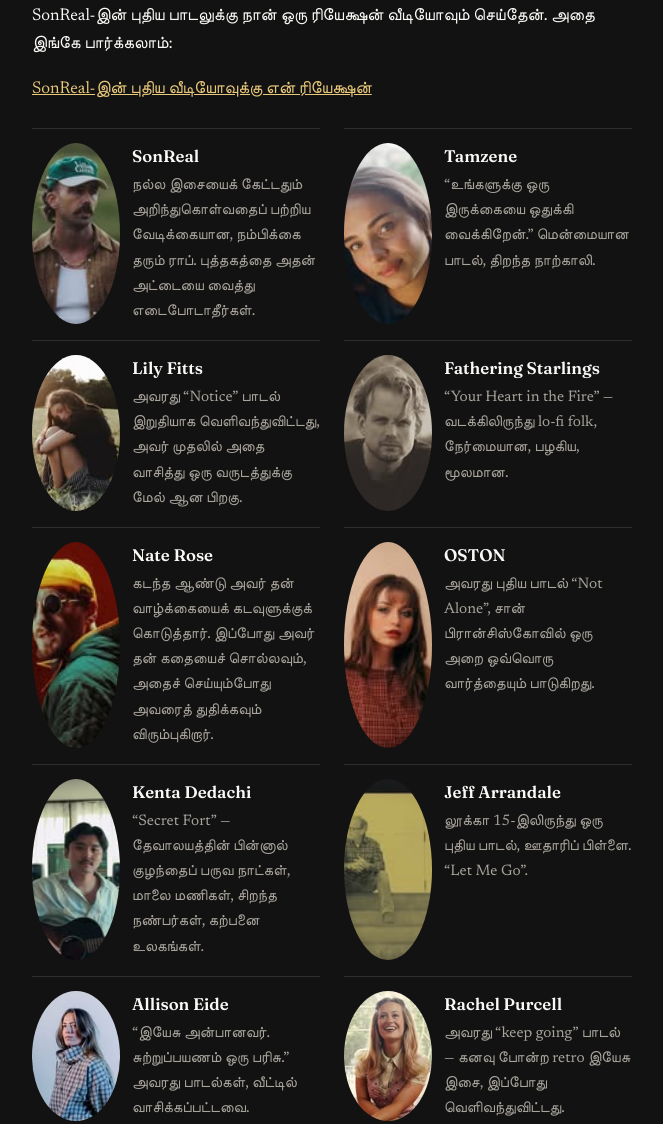
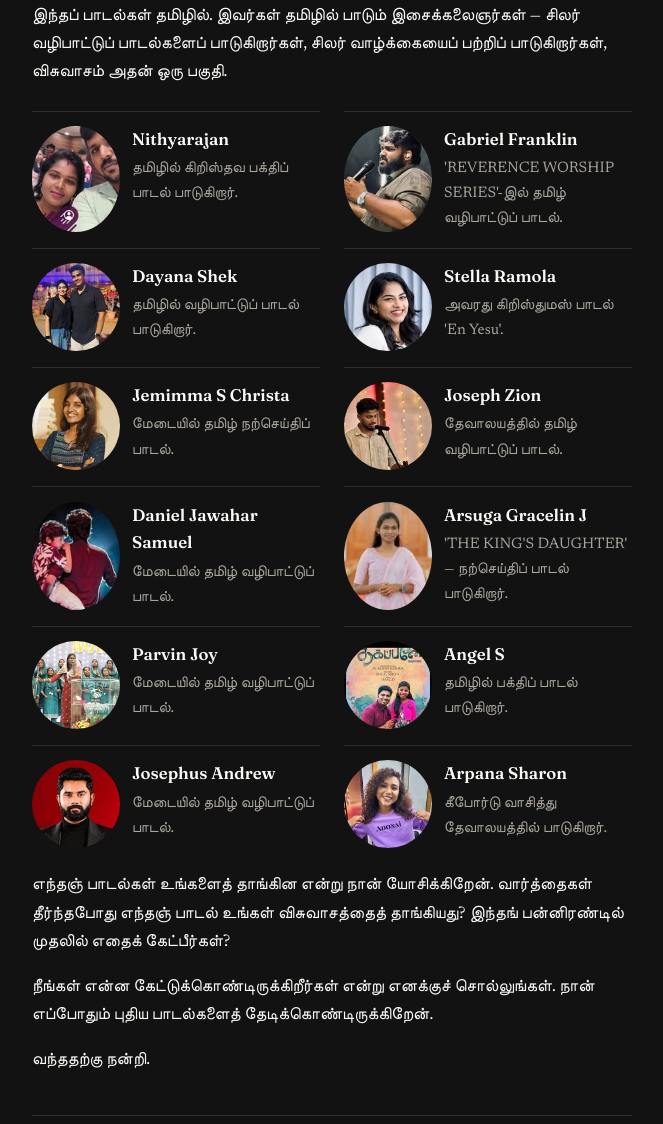
Before and after one commit to streamjonathan/jonathanmccallum-ta, an Eleventy site: page content/posts/2026-11-23-music-and-faith.md in a window 1280 px wide. Shown: the part 720-1844 px from the top of the page, without its empty margins (308-971 px from the left). Built offline with nearby package versions, Linux system fonts and the light colour scheme; Eleventy itself is replaced by a stand-in of ours; files that its build step writes are made by us from their sources.

Commit message:
Music and Faith: Tamil musicians (12 verified)

```diff
--- a/content/posts/2026-11-23-music-and-faith.md
+++ b/content/posts/2026-11-23-music-and-faith.md
@@ -3,7 +3,7 @@ title: "இசையும் விசுவாசமும்"
 date: 2026-11-23
 slug: music-and-faith
 draft: false
-shareImage: /images/music-faith/sonreal.jpg
+shareImage: /images/music-faith/nithivijimusics_official.jpg
 ---
 
 Instagram-இல் இசைக்கலைஞர்களைக் கேட்பதில் நான் நிறைய நேரம் செலவிடுகிறேன். சமீபத்தில் நான் கேட்டுக்கொண்டிருப்பவர்களில் சிலர் இவர்கள்.
@@ -14,70 +14,68 @@ Instagram-இல் இசைக்கலைஞர்களைக் கேட
 
 அவர்கள் எல்லோரும் வழிபாட்டுப் பாடல்களைப் பாடவில்லை. அவர்களில் பெரும்பாலோர் வாழ்க்கையைப் பற்றி மட்டுமே பாடுகிறார்கள், விசுவாசம் அதன் ஒரு பகுதி. அதுதான் எனக்கு அவர்களிடம் பிடித்திருக்கிறது. Instagram-இல் பாடலைப் பார்க்க ஒரு அட்டையைத் தட்டுங்கள்.
 
-SonReal-இன் புதிய பாடலுக்கு நான் ஒரு ரியேக்ஷன் வீடியோவும் செய்தேன். அதை இங்கே பார்க்கலாம்:
-
-[SonReal-இன் புதிய வீடியோவுக்கு என் ரியேக்ஷன்](https://www.youtube.com/shorts/wePjZMr6beE)
+இந்தப் பாடல்கள் தமிழில். இவர்கள் தமிழில் பாடும் இசைக்கலைஞர்கள் — சிலர் வழிபாட்டுப் பாடல்களைப் பாடுகிறார்கள், சிலர் வாழ்க்கையைப் பற்றிப் பாடுகிறார்கள், விசுவாசம் அதன் ஒரு பகுதி.
 
 <div class="ig-grid">
-<a class="ig-card" href="https://www.instagram.com/reel/DgBgmKwB84s/" target="_blank" rel="noopener">
-<img class="ig-card__img" src="/images/music-faith/sonreal.jpg" alt="SonReal" loading="lazy" width="150" height="150">
-<span class="ig-card__text"><span class="ig-card__name">SonReal</span>
-<span class="ig-card__note">நல்ல இசையைக் கேட்டதும் அறிந்துகொள்வதைப் பற்றிய வேடிக்கையான, நம்பிக்கை தரும் ராப். புத்தகத்தை அதன் அட்டையை வைத்து எடைபோடாதீர்கள்.</span></span>
+<a class="ig-card" href="https://www.instagram.com/reel/DYuk6L4SUWV/" target="_blank" rel="noopener">
+<img class="ig-card__img" src="/images/music-faith/nithivijimusics_official.jpg" alt="Nithyarajan" loading="lazy" width="150" height="150">
+<span class="ig-card__text"><span class="ig-card__name">Nithyarajan</span>
+<span class="ig-card__note">தமிழில் கிறிஸ்தவ பக்திப் பாடல் பாடுகிறார்.</span></span>
 </a>
-<a class="ig-card" href="https://www.instagram.com/reel/DgDnpYFAUjr/" target="_blank" rel="noopener">
-<img class="ig-card__img" src="/images/music-faith/tamzene.jpg" alt="Tamzene" loading="lazy" width="150" height="150">
-<span class="ig-card__text"><span class="ig-card__name">Tamzene</span>
-<span class="ig-card__note">“உங்களுக்கு ஒரு இருக்கையை ஒதுக்கி வைக்கிறேன்.” மென்மையான பாடல், திறந்த நாற்காலி.</span></span>
+<a class="ig-card" href="https://www.instagram.com/reel/DcyPqlrsii6/" target="_blank" rel="noopener">
+<img class="ig-card__img" src="/images/music-faith/gabrielfranklinofficial.jpg" alt="Gabriel Franklin" loading="lazy" width="150" height="150">
+<span class="ig-card__text"><span class="ig-card__name">Gabriel Franklin</span>
+<span class="ig-card__note">'REVERENCE WORSHIP SERIES'-இல் தமிழ் வழிபாட்டுப் பாடல்.</span></span>
 </a>
-<a class="ig-card" href="https://www.instagram.com/reel/Df5X6L3K-3W/" target="_blank" rel="noopener">
-<img class="ig-card__img" src="/images/music-faith/lilyfittsmusic.jpg" alt="Lily Fitts" loading="lazy" width="150" height="150">
-<span class="ig-card__text"><span class="ig-card__name">Lily Fitts</span>
-<span class="ig-card__note">அவரது “Notice” பாடல் இறுதியாக வெளிவந்துவிட்டது, அவர் முதலில் அதை வாசித்து ஒரு வருடத்துக்கு மேல் ஆன பிறகு.</span></span>
+<a class="ig-card" href="https://www.instagram.com/reel/DX-wpZURJas/" target="_blank" rel="noopener">
+<img class="ig-card__img" src="/images/music-faith/dayanashek_official.jpg" alt="Dayana Shek" loading="lazy" width="150" height="150">
+<span class="ig-card__text"><span class="ig-card__name">Dayana Shek</span>
+<span class="ig-card__note">தமிழில் வழிபாட்டுப் பாடல் பாடுகிறார்.</span></span>
 </a>
-<a class="ig-card" href="https://www.instagram.com/reel/DgE-ybeI6ko/" target="_blank" rel="noopener">
-<img class="ig-card__img" src="/images/music-faith/fatheringstarlings.jpg" alt="Fathering Starlings" loading="lazy" width="150" height="150">
-<span class="ig-card__text"><span class="ig-card__name">Fathering Starlings</span>
-<span class="ig-card__note">“Your Heart in the Fire” — வடக்கிலிருந்து lo-fi folk, நேர்மையான, பழகிய, மூலமான.</span></span>
+<a class="ig-card" href="https://www.instagram.com/reel/DSMCwGfEvsx/" target="_blank" rel="noopener">
+<img class="ig-card__img" src="/images/music-faith/stellazlife.jpg" alt="Stella Ramola" loading="lazy" width="150" height="150">
+<span class="ig-card__text"><span class="ig-card__name">Stella Ramola</span>
+<span class="ig-card__note">அவரது கிறிஸ்துமஸ் பாடல் 'En Yesu'.</span></span>
 </a>
-<a class="ig-card" href="https://www.instagram.com/reel/DfkSMZhpium/" target="_blank" rel="noopener">
-<img class="ig-card__img" src="/images/music-faith/naterosemusic.jpg" alt="Nate Rose" loading="lazy" width="150" height="150">
-<span class="ig-card__text"><span class="ig-card__name">Nate Rose</span>
-<span class="ig-card__note">கடந்த ஆண்டு அவர் தன் வாழ்க்கையைக் கடவுளுக்குக் கொடுத்தார். இப்போது அவர் தன் கதையைச் சொல்லவும், அதைச் செய்யும்போது அவரைத் துதிக்கவும் விரும்புகிறார்.</span></span>
+<a class="ig-card" href="https://www.instagram.com/reel/DXCXg7ikQto/" target="_blank" rel="noopener">
+<img class="ig-card__img" src="/images/music-faith/jemimmaschrista.jpg" alt="Jemimma S Christa" loading="lazy" width="150" height="150">
+<span class="ig-card__text"><span class="ig-card__name">Jemimma S Christa</span>
+<span class="ig-card__note">மேடையில் தமிழ் நற்செய்திப் பாடல்.</span></span>
 </a>
-<a class="ig-card" href="https://www.instagram.com/p/DgBMyeNkkyO/" target="_blank" rel="noopener">
-<img class="ig-card__img" src="/images/music-faith/ostonmusic.jpg" alt="OSTON" loading="lazy" width="150" height="150">
-<span class="ig-card__text"><span class="ig-card__name">OSTON</span>
-<span class="ig-card__note">அவரது புதிய பாடல் “Not Alone”, சான் பிரான்சிஸ்கோவில் ஒரு அறை ஒவ்வொரு வார்த்தையும் பாடுகிறது.</span></span>
+<a class="ig-card" href="https://www.instagram.com/reel/DZXUdDOv5FE/" target="_blank" rel="noopener">
+<img class="ig-card__img" src="/images/music-faith/joseph_zion_18.jpg" alt="Joseph Zion" loading="lazy" width="150" height="150">
+<span class="ig-card__text"><span class="ig-card__name">Joseph Zion</span>
+<span class="ig-card__note">தேவாலயத்தில் தமிழ் வழிபாட்டுப் பாடல்.</span></span>
 </a>
-<a class="ig-card" href="https://www.instagram.com/reel/Df1qtokoyBh/" target="_blank" rel="noopener">
-<img class="ig-card__img" src="/images/music-faith/kenta_dedachi.jpg" alt="Kenta Dedachi" loading="lazy" width="150" height="150">
-<span class="ig-card__text"><span class="ig-card__name">Kenta Dedachi</span>
-<span class="ig-card__note">“Secret Fort” — தேவாலயத்தின் பின்னால் குழந்தைப் பருவ நாட்கள், மாலை மணிகள், சிறந்த நண்பர்கள், கற்பனை உலகங்கள்.</span></span>
+<a class="ig-card" href="https://www.instagram.com/reel/Dao6Z-sz_Zb/" target="_blank" rel="noopener">
+<img class="ig-card__img" src="/images/music-faith/danieljawaharsamuel.jpg" alt="Daniel Jawahar Samuel" loading="lazy" width="150" height="150">
+<span class="ig-card__text"><span class="ig-card__name">Daniel Jawahar Samuel</span>
+<span class="ig-card__note">மேடையில் தமிழ் வழிபாட்டுப் பாடல்.</span></span>
 </a>
-<a class="ig-card" href="https://www.instagram.com/reel/DfCRnSiPXa5/" target="_blank" rel="noopener">
-<img class="ig-card__img" src="/images/music-faith/jeffarrandale.jpg" alt="Jeff Arrandale" loading="lazy" width="150" height="150">
-<span class="ig-card__text"><span class="ig-card__name">Jeff Arrandale</span>
-<span class="ig-card__note">லூக்கா 15-இலிருந்து ஒரு புதிய பாடல், ஊதாரிப் பிள்ளை. “Let Me Go”.</span></span>
+<a class="ig-card" href="https://www.instagram.com/reel/DcOLQt9soBa/" target="_blank" rel="noopener">
+<img class="ig-card__img" src="/images/music-faith/arsuga_gracelin.jpg" alt="Arsuga Gracelin J" loading="lazy" width="150" height="150">
+<span class="ig-card__text"><span class="ig-card__name">Arsuga Gracelin J</span>
+<span class="ig-card__note">'THE KING'S DAUGHTER' — நற்செய்திப் பாடல் பாடுகிறார்.</span></span>
 </a>
-<a class="ig-card" href="https://www.instagram.com/reel/Df71X0lzZsN/" target="_blank" rel="noopener">
-<img class="ig-card__img" src="/images/music-faith/allison_eide.jpg" alt="Allison Eide" loading="lazy" width="150" height="150">
-<span class="ig-card__text"><span class="ig-card__name">Allison Eide</span>
-<span class="ig-card__note">“இயேசு அன்பானவர். சுற்றுப்பயணம் ஒரு பரிசு.” அவரது பாடல்கள், வீட்டில் வாசிக்கப்பட்டவை.</span></span>
+<a class="ig-card" href="https://www.instagram.com/reel/DWqw8WukwjL/" target="_blank" rel="noopener">
+<img class="ig-card__img" src="/images/music-faith/parvinjoy_pj.jpg" alt="Parvin Joy" loading="lazy" width="150" height="150">
+<span class="ig-card__text"><span class="ig-card__name">Parvin Joy</span>
+<span class="ig-card__note">மேடையில் தமிழ் வழிபாட்டுப் பாடல்.</span></span>
 </a>
-<a class="ig-card" href="https://www.instagram.com/reel/DgD31mXBDcn/" target="_blank" rel="noopener">
-<img class="ig-card__img" src="/images/music-faith/rachelpurcellmusic.jpg" alt="Rachel Purcell" loading="lazy" width="150" height="150">
-<span class="ig-card__text"><span class="ig-card__name">Rachel Purcell</span>
-<span class="ig-card__note">அவரது “keep going” பாடல் — கனவு போன்ற retro இயேசு இசை, இப்போது வெளிவந்துவிட்டது.</span></span>
+<a class="ig-card" href="https://www.instagram.com/reel/DO3M-lkEiPu/" target="_blank" rel="noopener">
+<img class="ig-card__img" src="/images/music-faith/sakthisarathkumar1.jpg" alt="Angel S" loading="lazy" width="150" height="150">
+<span class="ig-card__text"><span class="ig-card__name">Angel S</span>
+<span class="ig-card__note">தமிழில் பக்திப் பாடல் பாடுகிறார்.</span></span>
 </a>
-<a class="ig-card" href="https://www.instagram.com/reel/Df9vziqCJtC/" target="_blank" rel="noopener">
-<img class="ig-card__img" src="/images/music-faith/haleyjonesofficial.jpg" alt="Haley Jones" loading="lazy" width="150" height="150">
-<span class="ig-card__text"><span class="ig-card__name">Haley Jones</span>
-<span class="ig-card__note">“இயேசுவைப் பற்றிக் கேட்க வேண்டிய ஒருவரை எல்லோருக்கும் தெரியும்.”</span></span>
+<a class="ig-card" href="https://www.instagram.com/reel/DSeC6HQk1Uf/" target="_blank" rel="noopener">
+<img class="ig-card__img" src="/images/music-faith/josephusandrew.jpg" alt="Josephus Andrew" loading="lazy" width="150" height="150">
+<span class="ig-card__text"><span class="ig-card__name">Josephus Andrew</span>
+<span class="ig-card__note">மேடையில் தமிழ் வழிபாட்டுப் பாடல்.</span></span>
 </a>
-<a class="ig-card" href="https://www.instagram.com/reel/DgAmATaizM0/" target="_blank" rel="noopener">
-<img class="ig-card__img" src="/images/music-faith/gracegrabermusic.jpg" alt="Grace Graber" loading="lazy" width="150" height="150">
-<span class="ig-card__text"><span class="ig-card__name">Grace Graber</span>
-<span class="ig-card__note">அவரது மனநலப் பயணத்தைப் பற்றிய பாடல்கள். அவை pop punk-ம் கூட.</span></span>
+<a class="ig-card" href="https://www.instagram.com/reel/DTNoxcBj9GI/" target="_blank" rel="noopener">
+<img class="ig-card__img" src="/images/music-faith/arpanasharon.jpg" alt="Arpana Sharon" loading="lazy" width="150" height="150">
+<span class="ig-card__text"><span class="ig-card__name">Arpana Sharon</span>
+<span class="ig-card__note">கீபோர்டு வாசித்து தேவாலயத்தில் பாடுகிறார்.</span></span>
 </a>
 </div>
 
```
Also changed, not shown: content/images/music-faith/arpanasharon.jpg (added), content/images/music-faith/arsuga_gracelin.jpg (added), content/images/music-faith/danieljawaharsamuel.jpg (added), content/images/music-faith/dayanashek_official.jpg (added), content/images/music-faith/gabrielfranklinofficial.jpg (added), content/images/music-faith/jemimmaschrista.jpg (added), content/images/music-faith/joseph_zion_18.jpg (added), content/images/music-faith/josephusandrew.jpg (added), content/images/music-faith/nithivijimusics_official.jpg (added), content/images/music-faith/parvinjoy_pj.jpg (added), content/images/music-faith/sakthisarathkumar1.jpg (added), content/images/music-faith/stellazlife.jpg (added).
